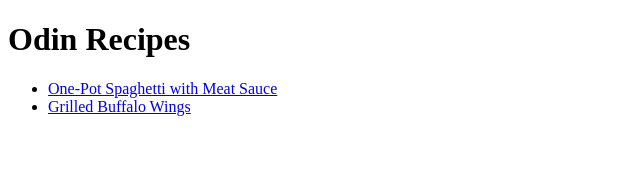
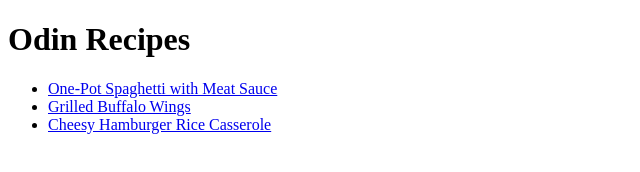
Before and after one commit to Ashley-Wilson1/odin-recipes, a plain HTML site: page index.html in a window 1280 px wide. Shown: the whole page, without its empty margins (0-640 px from the left). Drawn offline with Linux system fonts and the light colour scheme.

Commit message:
Add casserole link to index.html

```diff
--- a/index.html
+++ b/index.html
@@ -10,6 +10,7 @@
     <ul>
     <li><a href="./recipes/spaghetti.html">One-Pot Spaghetti with Meat Sauce </a></li>
     <li><a href="./recipes/wings.html">Grilled Buffalo Wings</a></li>
+    <li><a href="./recipes/casserole.html">Cheesy Hamburger Rice Casserole</a></li>
     </ul>
 </body>
 </html>
```
Also changed, not shown: img/casserole.jpg (added), recipes/casserole.html (added).
